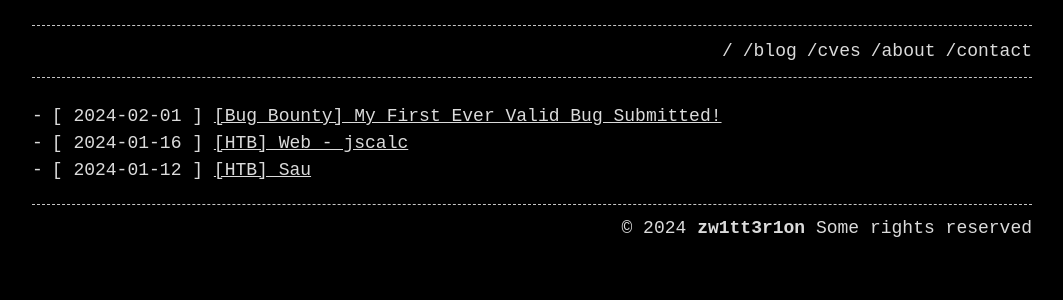
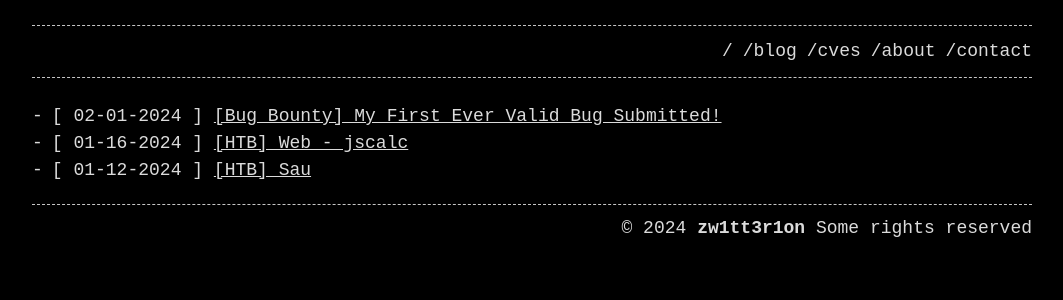
Before and after one commit to zw1tt3r1on/zw1tt3r1on.github.io, a Jekyll site: the page built from blog.md, in a window 1280 px wide. Shown: the top 300 px of the page, without its empty margins (108-1171 px from the left). Built offline with Jekyll 4.4.1, drawn with Linux system fonts in a browser that asks for light colours.

Commit message:
changed date format for blog posts

```diff
--- a/blog.md
+++ b/blog.md
@@ -8,7 +8,7 @@ permalink: /blog/
   <ul>
     {%- for post in site.posts -%}
     <li>
-      {%- assign date_format = "%Y-%m-%d" -%}
+      {%- assign date_format = "%m-%d-%Y" -%}
       [ {{ post.date | date: date_format }} ] <a href="{{ post.url | relative_url }}">{{ post.title | escape }}</a>
     </li>
     {%- endfor -%}
```
